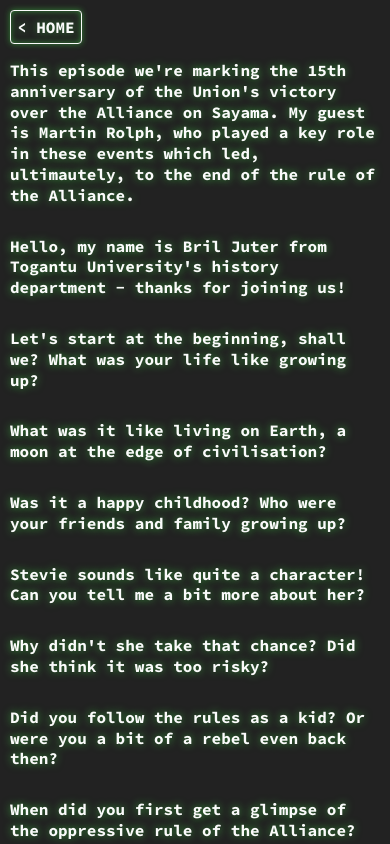
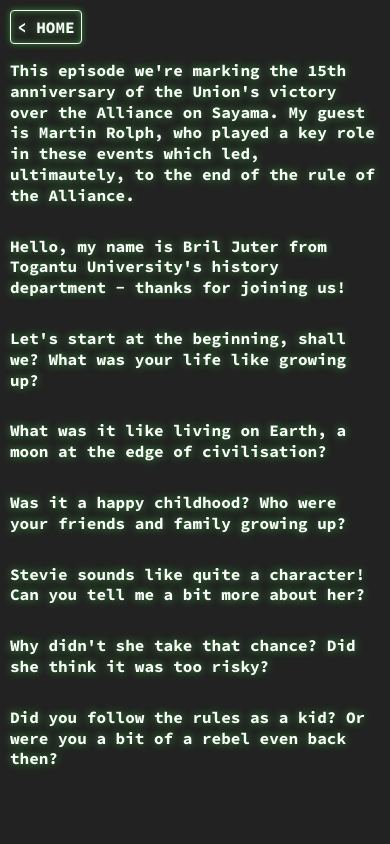
Before and after one commit to martinalexrolph/sector-six, a Vue app: page /#/all-questions in a window 390 px wide. Built offline with nearby package versions, Linux system fonts and the light colour scheme.

Commit message:
Next two questions

```diff
--- a/src/components/NextQuestion.vue
+++ b/src/components/NextQuestion.vue
@@ -1,7 +1,14 @@
 <template>
   <div class="next-question outline">
-    <div v-if="question && question.text"><i>Next question:</i> <b>{{ question.text }}</b></div>
-    <div v-if="!(question && question.text)"><b>Final question!</b></div>
+    <div class="first-question" v-if="questions[0]">
+      <b>{{ questions[0] }}</b>
+    </div>
+    <div v-if="questions[1]">
+      <b>{{ questions[1] }}</b>
+    </div>
+    <div class="end-of-interview" v-if="!questions[1]">
+      --- END OF INTERVIEW ---
+    </div>
   </div>
 </template>
 
@@ -9,7 +16,7 @@
 export default {
   name: 'NextQuestion',
   props: {
-    question: Object
+    questions: Array
   }
 }
 </script>
@@ -23,15 +30,11 @@ export default {
   margin: 10px auto;
 }
 
-@media screen and (max-width: 700px) {
-  .next-question {
-    width: 100%;
-    border-radius: 0;
-    border: none;
-    font-size: 16px;
-    margin-bottom: 3px;
-    margin-top: 0;
-    box-shadow: none;
-  }
+.first-question {
+  margin-bottom: 12px;
+}
+
+.end-of-interview {
+  text-align: center;
 }
 </style>
--- a/src/logic/questions.js
+++ b/src/logic/questions.js
@@ -1,19 +1,17 @@
 import { choose } from './helpers'
 import { getParams } from './params'
 import { theOrdinaryWorld } from './steps/stage01_theOrdinaryWorld'
-import { callToAdventure } from './steps/stage02_callToAdventure'
-import { refusalOfTheCall } from './steps/stage03_refusalOfTheCall'
-import { theMentor } from './steps/stage04_theMentor'
-import { theFirstThreshold } from './steps/stage05_theFirstThreshold'
-import { testsAlliesEnemies } from './steps/stage06_testAlliesEnemies'
-import { approachInnermostCave } from './steps/stage07_approachInnermostCave'
-import { theOrdeal } from './steps/stage08_theOrdeal'
-import { theReward } from './steps/stage09_theReward'
-import { theRoadBack } from './steps/stage10_theRoadBack'
-import { theResurrection } from './steps/stage11_theResurrection'
-import { returnWithTheElixir } from './steps/stage12_returnWithTheElixir'
-// import { testsAlliesEnemies } from './steps/testAlliesEnemies'
-// import { approachInnermostCave } from './steps/approachInnermostCave'
+// import { callToAdventure } from './steps/stage02_callToAdventure'
+// import { refusalOfTheCall } from './steps/stage03_refusalOfTheCall'
+// import { theMentor } from './steps/stage04_theMentor'
+// import { theFirstThreshold } from './steps/stage05_theFirstThreshold'
+// import { testsAlliesEnemies } from './steps/stage06_testAlliesEnemies'
+// import { approachInnermostCave } from './steps/stage07_approachInnermostCave'
+// import { theOrdeal } from './steps/stage08_theOrdeal'
+// import { theReward } from './steps/stage09_theReward'
+// import { theRoadBack } from './steps/stage10_theRoadBack'
+// import { theResurrection } from './steps/stage11_theResurrection'
+// import { returnWithTheElixir } from './steps/stage12_returnWithTheElixir'
 
 function introductoryQuestions() {
   return firstQuestions().concat(homeworldQuestions())
@@ -49,33 +47,22 @@ function heroJourney({name, home, gender}) {
 
   const params = getParams({name, home, gender});
 
-  const mentorAndThreshold = Math.random() < 0.5 ?
-    [...theMentor(params), ...theFirstThreshold(params)] :
-    [...theFirstThreshold(params), ...theMentor(params)]
+  // const mentorAndThreshold = Math.random() < 0.5 ?
+  //   [...theMentor(params), ...theFirstThreshold(params)] :
+  //   [...theFirstThreshold(params), ...theMentor(params)]
 
   const questions = [
     ...theOrdinaryWorld(params),
-    ...callToAdventure(params),
-    ...refusalOfTheCall(params),
-    ...mentorAndThreshold,
-    ...testsAlliesEnemies(params),
-    ...approachInnermostCave(params),
-    ...theOrdeal(params),
-    ...theReward(params),
-    ...theRoadBack(params),
-    ...theResurrection(params),
-    ...returnWithTheElixir(params),
-    // ...step2.questions,
-    // ...step3.questions,
-    // ...step4.questions,
-    // ...step5.questions,
-    // ...step6.questions,
-    // ...step7.questions,
-    // ...theOrdeal,
-    // ...seizingTheSword,
-    // ...theRoadBack,
-    // ...resurrection,
-    // ...returnWithTheElixir
+    // ...callToAdventure(params),
+    // ...refusalOfTheCall(params),
+    // ...mentorAndThreshold,
+    // ...testsAlliesEnemies(params),
+    // ...approachInnermostCave(params),
+    // ...theOrdeal(params),
+    // ...theReward(params),
+    // ...theRoadBack(params),
+    // ...theResurrection(params),
+    // ...returnWithTheElixir(params),
   ]
 
   return {questions, params}
--- a/src/views/Game.vue
+++ b/src/views/Game.vue
@@ -14,9 +14,10 @@
       </div>
     </div>
     <Compose v-if="!gameState.completed" v-bind:onSubmit="submitAnswer" />
-    <NextQuestion v-if="!gameState.completed" v-bind:question="{text: gameState.questions[0]}"/>
+    <NextQuestion v-if="!gameState.completed" v-bind:questions="gameState.questions"/>
     <div class="outline game-complete" v-if="gameState.completed">
-      <b>Game complete!</b> Start a <router-link to='/new'>new game</router-link> or go to the <router-link to='/'>main menu</router-link>
+      <div class="interview-over">--- INTERVIEW OVER ---</div>
+      <div>Start a <router-link to='/new'>new game</router-link> or go to the <router-link to='/'>main menu</router-link></div>
     </div>
   </div>
 </template>
@@ -119,7 +120,7 @@ export default {
 .game-complete {
   width: 90%;
   max-width: 800px;
-  text-align: left;
+  text-align: center;
   margin: 0 auto 10px;
 }
 
@@ -127,6 +128,10 @@ export default {
   width: 400px;
   font-size: 20px;
   margin: 8px auto;
+}
+
+.interview-over {
+  margin-bottom: 12px;
 }
 
 @media screen and (max-width: 700px) {
```
